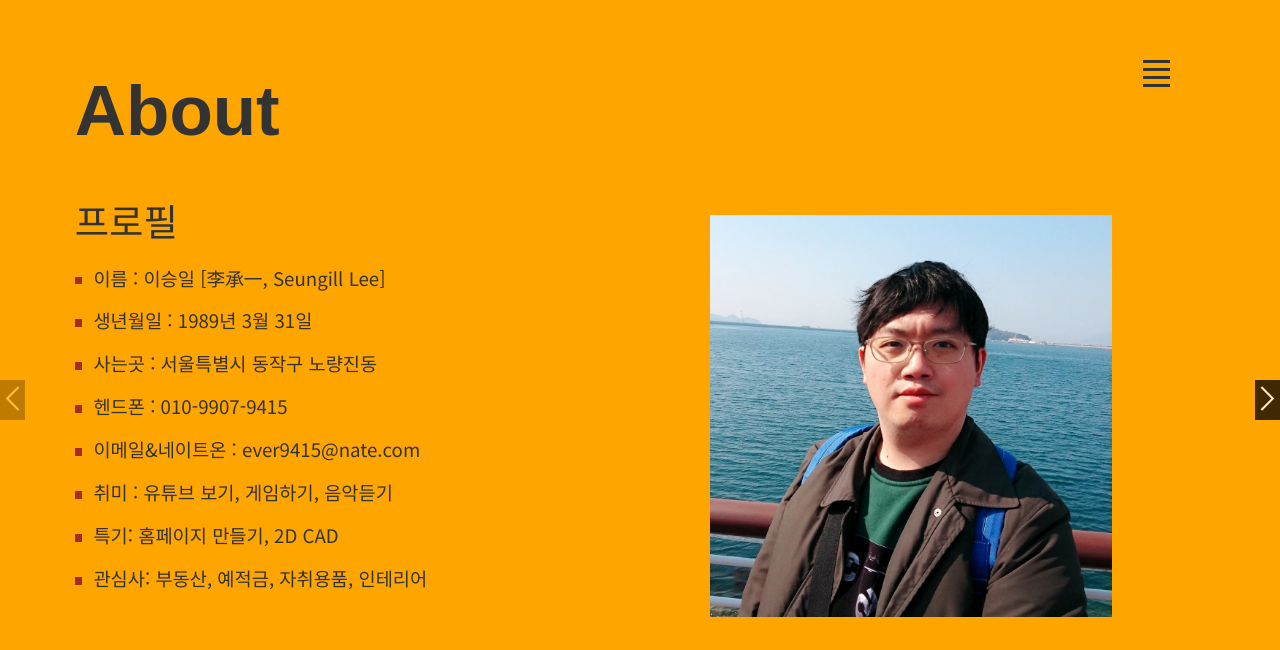
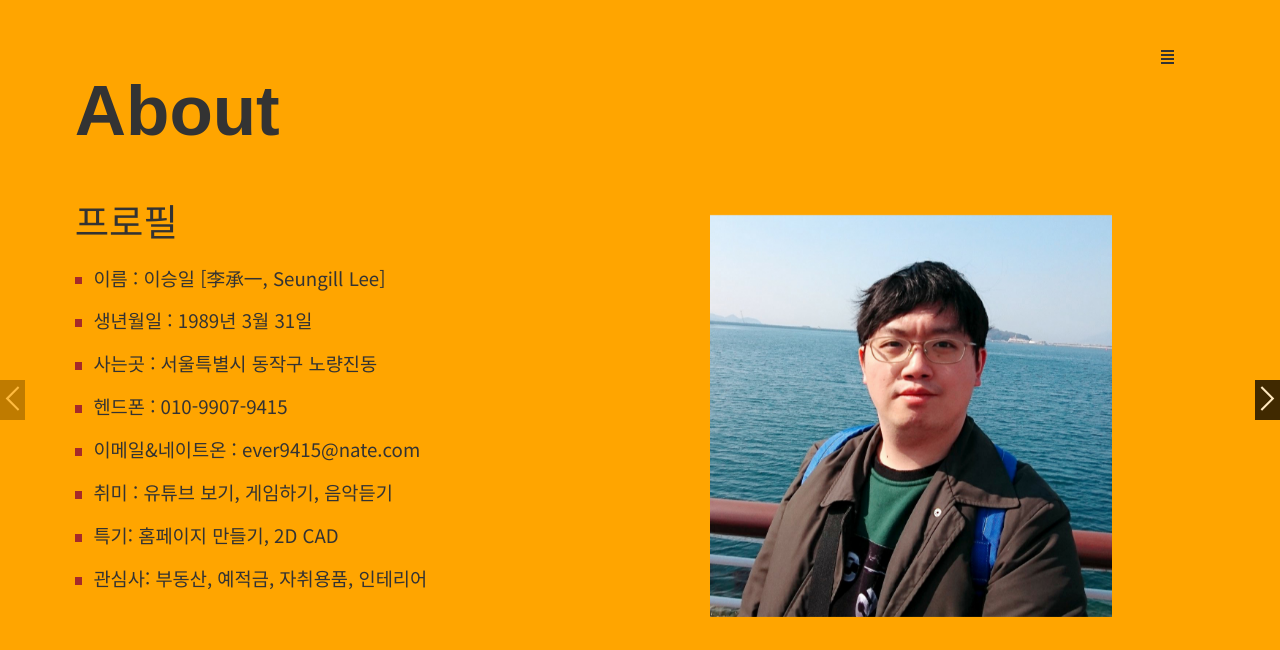
Before and after one commit to Seungill-Lee/portfolio-next, a Next.js app: page /1 in a window 1280 px wide. Shown: the top 650 px of the page. Built offline with nearby package versions, Linux system fonts and the light colour scheme; a web font is replaced by a local one.

Commit message:
오늘 여기까지... 이제 좀 쉬자

```diff
--- a/app/[route]/page.module.scss
+++ b/app/[route]/page.module.scss
@@ -8,26 +8,26 @@ $divceWidth: $QuadHDMax;
 nav#gnb {
     position: absolute;
     z-index: 11;
-    top: get-vw(100px,$divceWidth);
-    right: get-vw(200px,$divceWidth);
+    top: get-vw(90px,$divceWidth);
+    right: get-vw(202px,$divceWidth);
     display: flex;
     align-items: center;
-    padding: 10px;
-    gap: 0px 10px;
-    border-radius: 27px;
+    padding: get-vw(10px,$divceWidth);
+    gap: 0px get-vw(10px,$divceWidth);
+    border-radius: get-vw(27px,$divceWidth);
     .g_navi {
         display: none;
         box-sizing: border-box;
         a {
             display: flex;
             align-items: center;
-            border-radius: 20px;
-            height: 27px;
-            padding: 1px 12px 0px;
+            border-radius: get-vw(20px,$divceWidth);
+            height: get-vw(27px,$divceWidth);
+            padding: 0px get-vw(12px,$divceWidth);
             box-sizing: border-box;
             color: white;
             line-height: 1;
-            font-size: 17px;
+            font-size: get-vw(17px,$divceWidth);
             font-family: var(--alkatra);
             transition: 0.3s ease all;
             &[part="bullet-active"] {
@@ -55,15 +55,15 @@ nav#gnb {
     button.btn_g_navi {
         display: flex;
         position: relative;
-        width: 27px;
-        height: 27px;
+        width: get-vw(27px,$divceWidth);
+        height: get-vw(27px,$divceWidth);
         border-radius: 50%;
         span {
             position: absolute;
             display: block;
             &.bar {
-                width: 27px;
-                height: 3px;
+                width: get-vw(27px,$divceWidth);
+                height: get-vw(3px,$divceWidth);
                 background-color: #333333;
                 transform: rotate(0deg);
                 transition: 0.3s ease all;
@@ -73,11 +73,11 @@ nav#gnb {
                 }
                 &:nth-child(2) {
                     right: 0px;
-                    top: 8px;
+                    top: get-vw(8px,$divceWidth);
                 }
                 &:nth-child(3) {
                     left: 0px;
-                    bottom: 8px;
+                    bottom: get-vw(8px,$divceWidth);
                 }
                 &:nth-child(4) {
                     right: 0px;
@@ -94,34 +94,34 @@ nav#gnb {
         background-color: black;
         .g_navi {
             display: flex;
-            gap: 0px 5px;
+            gap: 0px get-vw(5px,$divceWidth);
             align-items: center;
         }
         button.btn_g_navi {
             background-color: #555555;
             span {
                 &.bar {
-                    width: 7px;
+                    width: get-vw(7px,$divceWidth);
                     background-color: white;
                     &:nth-child(1) {
-                        left: 7px;
-                        top: 9px;
+                        left: get-vw(7px,$divceWidth);
+                        top: get-vw(9px,$divceWidth);
                         transform: rotate(45deg);
                     }
                     &:nth-child(2) {
 
-                        right: 7px;
-                        top: 9px;
+                        right: get-vw(7px,$divceWidth);
+                        top: get-vw(9px,$divceWidth);
                         transform: rotate(-45deg);
                     }
                     &:nth-child(3) {
-                        left: 7px;
-                        bottom: 9px;
+                        left: get-vw(7px,$divceWidth);
+                        bottom: get-vw(9px,$divceWidth);
                         transform: rotate(135deg);
                     }
                     &:nth-child(4) {
-                        right: 7px;
-                        bottom: 9px;
+                        right: get-vw(7px,$divceWidth);
+                        bottom: get-vw(9px,$divceWidth);
                         transform: rotate(-135deg);
                     }
                 }
@@ -139,7 +139,7 @@ main#container {
             box-sizing: border-box;
             height: 100vh;
             overflow-x: hidden;
-            overflow-y: auto;
+            overflow-y: scroll;
             &::-webkit-scrollbar {
                 width: 12px;
             }
--- a/components/contents/about.module.scss
+++ b/components/contents/about.module.scss
@@ -11,9 +11,9 @@ section#about {
         background-color: orange;
     }
     .about_photo {
-        position: absolute;
+        position: fixed;
         top: get-vw(230px,$divceWidth);
-        right: get-vw(300px,$divceWidth);
+        right: get-vw(200px,$divceWidth);
         width: get-vw(450px,$divceWidth);
         background-color: green;
         img {
--- a/components/contents/portfolio.module.scss
+++ b/components/contents/portfolio.module.scss
@@ -5,7 +5,6 @@
 $divceWidth: $QuadHDMax;
 
 section#portfolio {
-    padding: 0px;
     overflow-y: hidden;
     background-color: skyblue;
     &::-webkit-scrollbar-track {
@@ -14,7 +13,7 @@ section#portfolio {
     .pf_cont_inner {
         position: absolute;
         top: 0px;
-        overflow: hidden;
+        // overflow: hidden;
         width: 100%;
         height: 100vh;
         &.fixed {
@@ -23,12 +22,12 @@ section#portfolio {
         h2 {
             position: absolute;
             top: get-vw(100px,$divceWidth);
-            left: get-vw(100px,$divceWidth);
+            left: get-vw(200px,$divceWidth);
         }
         .pf_year {
             position: absolute;
             top: get-vw(230px,$divceWidth);
-            left: get-vw(100px,$divceWidth);
+            left: get-vw(200px,$divceWidth);
             font-size: get-vw(40px,$divceWidth);
             font-weight: 500;
             line-height: 1;
@@ -37,8 +36,8 @@ section#portfolio {
         .summary {
             position: absolute;
             top: get-vw(100px,$divceWidth);
-            left: get-vw(580px,$divceWidth);
-            right: get-vw(880px,$divceWidth);
+            left: get-vw(600px,$divceWidth);
+            width: get-vw(700px,$divceWidth);
             transition: 0.3s ease margin-top;
             > ul {
                 > li {
@@ -115,13 +114,13 @@ section#portfolio {
         ul.detail {
             position: absolute;
             top: get-vw(100px,$divceWidth);
-            right: get-vw(300px,$divceWidth);
-            width: get-vw(640px,$divceWidth);
+            right: get-vw(625px,$divceWidth);
+            width: get-vw(600px,$divceWidth);
             > li {
                 position: absolute;
                 top: 0px;
                 left: 0px;
-                width: 100%;
+                gap: 0px get-vw(40px,$divceWidth);
                 box-sizing: border-box;
                 visibility: hidden;
                 opacity: 0;
@@ -135,7 +134,7 @@ section#portfolio {
                     height: auto;
                     img {
                         width: 100%;
-                        height: 100%;
+                        height: auto;
                         max-height: get-vw(480px,$divceWidth);
                         object-fit: cover;
                         object-position: 50% 0%;
```
